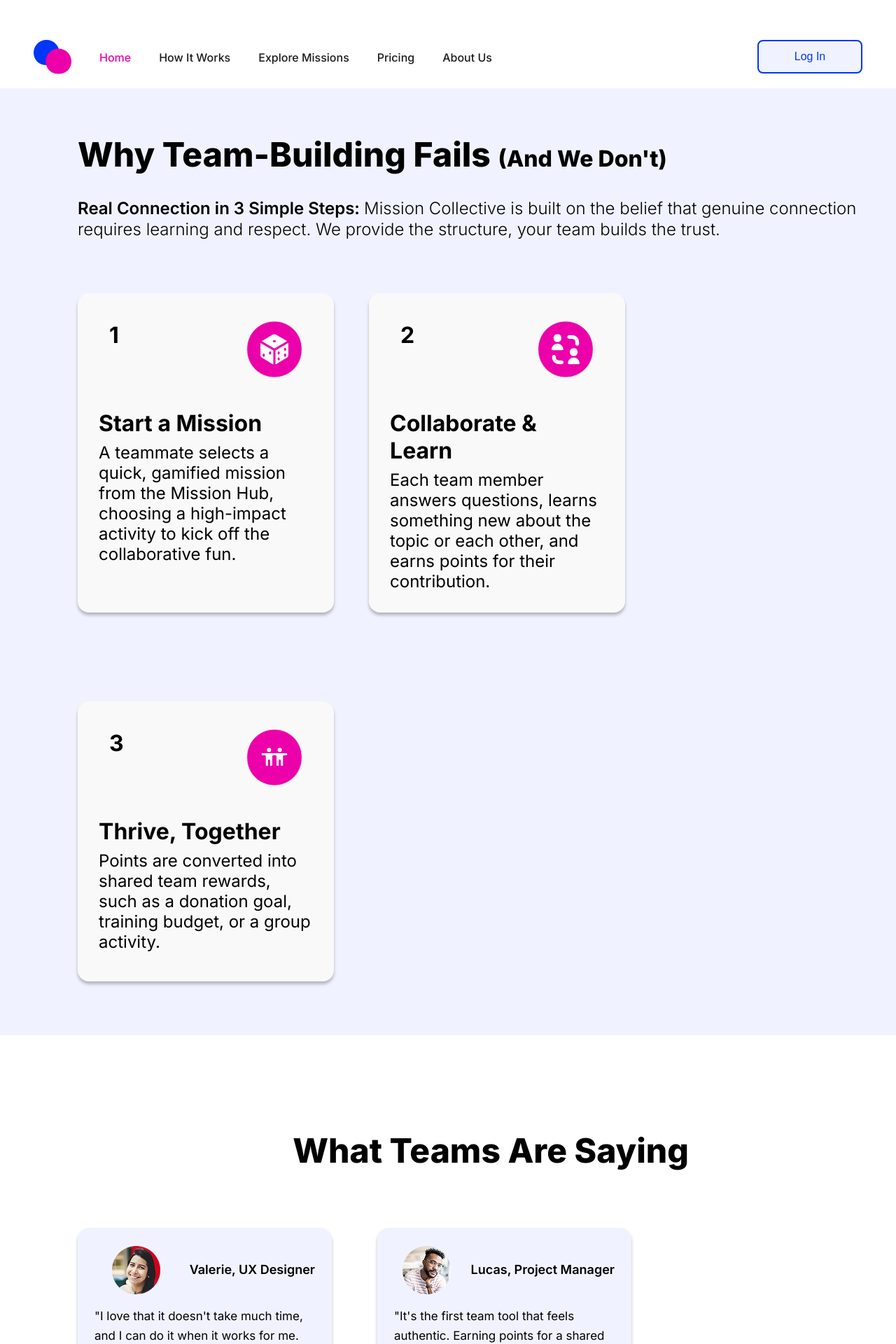
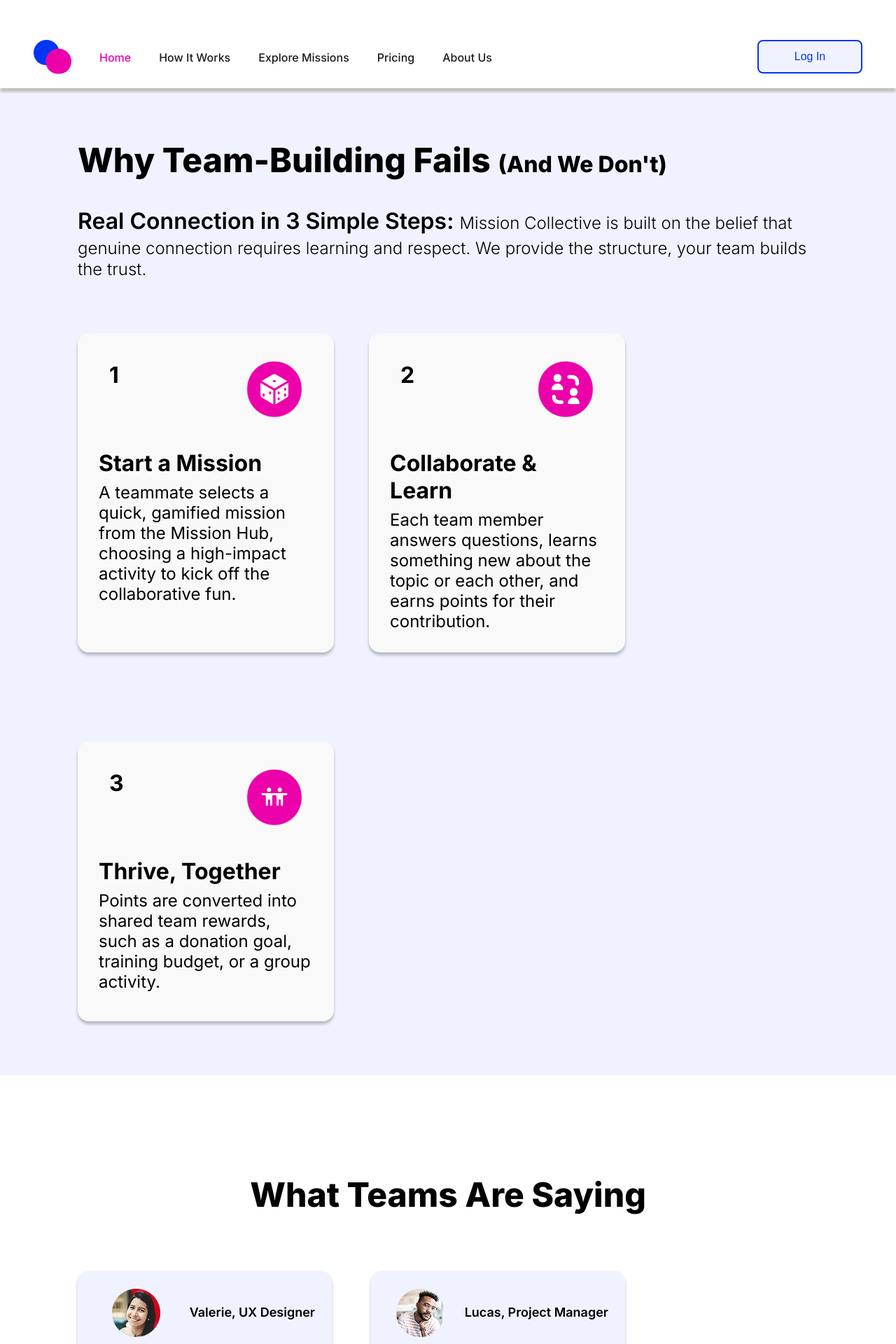
Before and after one commit to cherryontech/MissionCollective, a React (Vite) app: page / in a window 1280 px wide. Shown: the top 1920 px of the page at 70% size. Built offline with nearby package versions, Linux system fonts and the light colour scheme.

Commit message:
Fixing margin between nav and main

```diff
--- a/src/Components/HomePage.jsx
+++ b/src/Components/HomePage.jsx
@@ -15,9 +15,9 @@ export default function HomePage() {
         {/* Section1 */}
         <section className="section1">
           <div className="homepage-container">
-            <h1>
+            <h2>
               Why Team-Building Fails <span>(And We Don't)</span>
-            </h1>
+            </h2>
             <p className="connection-text">
               <span>Real Connection in 3 Simple Steps: </span>
               Mission Collective is built on the belief that genuine connection
@@ -31,7 +31,7 @@ export default function HomePage() {
                   <img src={pinkDice} alt="pink dice icon" />
                 </div>
                 <div className="card-body">
-                  <h2>Start a Mission</h2>
+                  <h3>Start a Mission</h3>
                   <p>
                     A teammate selects a quick, gamified mission from the
                     Mission Hub, choosing a high-impact activity to kick off the
@@ -49,7 +49,7 @@ export default function HomePage() {
                   />
                 </div>
                 <div className="card-body">
-                  <h2>Collaborate & Learn</h2>
+                  <h3>Collaborate & Learn</h3>
                   <p>
                     Each team member answers questions, learns something new
                     about the topic or each other, and earns points for their
@@ -67,7 +67,7 @@ export default function HomePage() {
                   />
                 </div>
                 <div className="card-body">
-                  <h2>Thrive, Together</h2>
+                  <h3>Thrive, Together</h3>
                   <p>
                     Points are converted into shared team rewards, such as a
                     donation goal, training budget, or a group activity.
@@ -82,7 +82,7 @@ export default function HomePage() {
 
         <section className="section3">
           <div className="homepage-container">
-            <h1>What Teams Are Saying</h1>
+            <h2>What Teams Are Saying</h2>
             <div className="card-container">
               <div className="card">
                 <div className="card-header-section3">
--- a/src/styles/HomePage.css
+++ b/src/styles/HomePage.css
@@ -1,3 +1,4 @@
+/* Shared Styles */
 main {
     color: #000000;
     width: 100%;
@@ -6,33 +7,49 @@ main {
 
 .homepage-container {
     max-width: 1440px;
-    margin: 0 auto;
-    padding-left: 6.94rem;
+    margin: 0.5rem auto;
+    padding: 0 6.94rem;
     display: flex;
     flex-direction: column;
     align-items: flex-start;
     justify-content: flex-start;
 }
 
+.card-container {
+    display: flex;
+    flex-wrap: wrap;
+    justify-content: flex-start;
+}
+
+.card {
+    display: flex;
+    flex-direction: column;
+    border-radius: 1rem;
+    box-shadow: 0 4px 4px 0 rgba(0, 0, 0, 0.25);
+}
+
+h2 {
+    font-size: 3rem;
+    font-style: normal;
+    font-weight: 800;
+    line-height: 3.0625rem;
+}
+
+/* Specific Styles to Section */
 
 /* Section 1 */
 
 .section1 {
     margin: 0 auto;
-    /* padding: 40px 0; */
     background-color: #F0F3FF;
     text-align: left;
 }
 
-.section1 h1 {
-    font-size: 3rem;
-    font-style: normal;
-    font-weight: 800;
-    line-height: 3.0625rem;
+.section1 h2 {
     padding: 4.38rem 0 2rem;
 }
 
-.section1 h1 span {
+.section1 span {
     font-size: 2rem;
     line-height: 3.0625rem;
     font-weight: 800;
@@ -51,19 +68,6 @@ main {
     font-weight: 600;
 }
 
-.card-container {
-    display: flex;
-    flex-wrap: wrap;
-    justify-content: flex-start;
-}
-
-.card {
-    display: flex;
-    flex-direction: column;
-    border-radius: 1rem;
-    box-shadow: 0 4px 4px 0 rgba(0, 0, 0, 0.25);
-}
-
 .section1 .card-container {
     gap: 3.125rem;
 }
@@ -78,7 +82,6 @@ main {
     margin-bottom: 4.81rem;
     background-color: #f9f9f9;
 }
-
 
 .card-header-section1 {
     position: relative;
@@ -107,7 +110,7 @@ main {
     margin-top: 4.25rem;
 }
 
-.card-body h2 {
+.card-body h3 {
     margin: 0 0 0.5rem 0;
     font-size: 2rem;
     font-style: normal;
@@ -131,27 +134,20 @@ main {
     background-color: #FFFFFF;
 }
 
-.section3 h1 {
-    font-size: 3rem;
-    font-style: normal;
-    font-weight: 800;
-    line-height: 3.3125rem;
+.section3 h2 {
     margin-top: 8.62rem;
     margin-bottom: 5.25rem;
-    /* padding-left: 19.06rem; */
-    padding-left: 24vw;
-    display: flex;
-    justify-content: center;
-    align-items: center;
+    width: 100%;
+    text-align: center;
+    align-self: center;
 }
 
 .section3 .card-container {
-    gap: 4.06rem;
+    gap: 3.5rem;
 }
 
 .section3 .card {
     justify-content: space-between;
-    /* width: 22.875rem; */
     width: 22.6875rem;
     height: auto;
     background-color: #f0f3ff;
```
